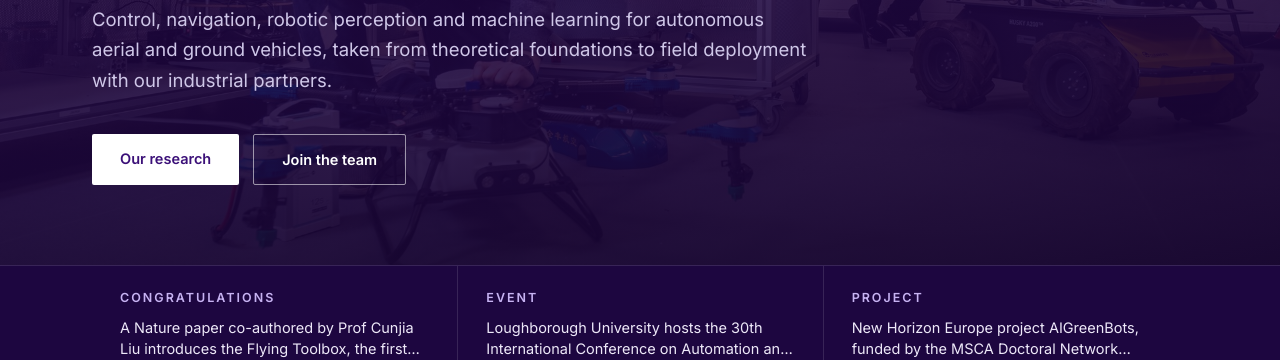
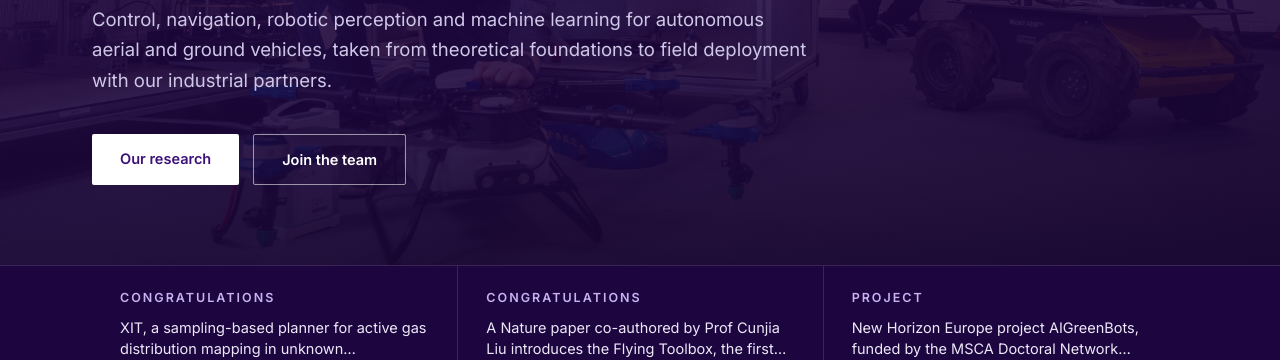
Before and after one commit to LU-Centre-for-Autonomous-Systems/lucas-site, a plain HTML site: page index.html in a window 1280 px wide. Shown: the part 440-800 px from the top of the page. Drawn offline with Linux system fonts and the light colour scheme.

Commit message:
Add XIT paper (IEEE Transactions on Robotics) to publications, news and highlights

```diff
--- a/index.html
+++ b/index.html
@@ -505,10 +505,11 @@ section,.news-item{scroll-margin-top:100px}
       <h2>Latest from the centre</h2>
     </div>
 
+    <div class="news-item" data-hl="1"><div class="news-date">Nov 2026</div><div><b>Congratulations</b>: <a href="https://doi.org/10.1109/tro.2026.3752250" target="_blank" rel="noopener" style="text-decoration:underline">XIT, a sampling-based planner for active gas distribution mapping in unknown environments, is published in IEEE Transactions on Robotics</a>, by Mal Fazliu with Dr Matthew Coombes, Dr Sen Wang (Imperial College London) and Prof Cunjia Liu.</div></div>
     <div class="news-item"><div class="news-date">Feb 2026</div><div><b>Welcome</b>: Dr Boliang Cai joins LUCAS as a Research Associate working on agricultural robotics projects, having graduated from Cardiff University.</div></div>
     <div class="news-item"><div class="news-date">Oct 2025</div><div><b>Welcome</b>: Dan Rowland and Yuchuan Jin join LUCAS as PhD students, working on information gathering and intelligent navigation for autonomous robots in agricultural scenarios.</div></div>
     <div class="news-item" data-hl="1"><div class="news-date">Oct 2025</div><div><b>Congratulations</b>: <a href="https://doi.org/10.1038/s41586-025-09575-x" target="_blank" rel="noopener" style="text-decoration:underline">A Nature paper co-authored by Prof Cunjia Liu introduces the Flying Toolbox, the first demonstration of mid-air tool exchange between drones</a>, advancing cooperative aerial manipulation.</div></div>
-    <div class="news-item" data-hl="1"><div class="news-date">Aug 2025</div><div><b>Event</b>: Loughborough University hosts the 30th International Conference on Automation and Computing (ICAC 2025), 27 – 29 August 2025, with Prof Cunjia Liu as General Chair.</div></div>
+    <div class="news-item"><div class="news-date">Aug 2025</div><div><b>Event</b>: Loughborough University hosts the 30th International Conference on Automation and Computing (ICAC 2025), 27 – 29 August 2025, with Prof Cunjia Liu as General Chair.</div></div>
     <div class="news-item"><div class="news-date">26 Oct 2024</div><div><b>Congratulations</b>: <a href="https://icit2024.ieee-ies.org/keynoteSpeakers.html" style="text-decoration:underline">Prof Chen is invited as keynote speaker at IEEE ICIT 2024</a>.</div></div>
     <div class="news-item" data-hl="1"><div class="news-date">Oct 2024</div><div><b>Project</b>: New Horizon Europe project AIGreenBots, funded by the MSCA Doctoral Network programme, has kicked off.</div></div>
     <div class="news-item"><div class="news-date">Oct 2024</div><div><b>Welcome</b>: Zhipeng Zhong joins LUCAS as a PhD student, working on autonomous ground robotics for horticulture applications.</div></div>
@@ -563,6 +564,7 @@ section,.news-item{scroll-margin-top:100px}
       <li class="pub" data-dir="control" data-year="2026"><a href="https://doi.org/10.1016/j.robot.2026.105557" target="_blank" rel="noopener"><span class="pub-t">Robust consensus control of cooperative transportation systems on uneven terrain</span><span class="pub-m">Shanqi Guo, Boli Chen, Yuanjian Zhang, Jingjing Jiang</span><span class="pub-v">Robotics and Autonomous Systems &middot; 2026</span></a></li>
       <li class="pub" data-dir="perc" data-year="2026"><a href="https://doi.org/10.1038/s41597-025-05809-9" target="_blank" rel="noopener"><span class="pub-t">Towards Fully Autonomous Valet Parking: A Comprehensive Vision-and-Language Dataset and Benchmark Toolkit</span><span class="pub-m">Pengyu Fu, Jincheng Hu, Jihao Li, Jiashen Guo, Ming Liu, Jingjing Jiang, Yuanjian Zhang</span><span class="pub-v">Scientific Data &middot; 2026</span></a></li>
       <li class="pub" data-dir="est" data-year="2026"><a href="https://doi.org/10.1109/ojits.2026.3725336" target="_blank" rel="noopener"><span class="pub-t">What If I Cannot Always See: Misdetection-Aware MPC for Autonomous Vehicles</span><span class="pub-m">Zheyu Zhang, Jingjing Jiang, Tao Yan, Wen-Hua Chen</span><span class="pub-v">IEEE Open Journal of Intelligent Transportation Systems &middot; 2026</span></a></li>
+      <li class="pub" data-dir="info" data-year="2026" data-sel="1"><a href="https://doi.org/10.1109/tro.2026.3752250" target="_blank" rel="noopener"><span class="pub-t">XIT: Exploration and Exploitation Informed Trees for Active Gas Distribution Mapping in Unknown Environments</span><span class="pub-m">Mal Fazliu, Matthew Coombes, Sen Wang, Cunjia Liu</span><span class="pub-v">IEEE Transactions on Robotics &middot; 2026</span></a></li>
       <li class="pub" data-dir="perc" data-year="2025"><a href="https://doi.org/10.3390/app15052615" target="_blank" rel="noopener"><span class="pub-t">A Vision-Guided Deep Learning Framework for Dexterous Robotic Grasping Using Gaussian Processes and Transformers</span><span class="pub-m">Suhas Kadalagere Sampath, Ning Wang, Chenguang Yang, Howard H. Wu, Cunjia Liu, Martin J. Pearson</span><span class="pub-v">Applied Sciences &middot; 2025</span></a></li>
       <li class="pub" data-dir="info" data-year="2025"><a href="https://doi.org/10.1016/j.apor.2025.104458" target="_blank" rel="noopener"><span class="pub-t">Adaptive informative path planning for active reconstruction of spatio-temporal water pollution dispersion using Unmanned Surface Vehicles</span><span class="pub-m">Song Ma, Cunjia Liu, Christopher M. Harvey, Richard Bucknall, Yuanchang Liu</span><span class="pub-v">Applied Ocean Research &middot; 2025</span></a></li>
       <li class="pub" data-dir="control" data-year="2025"><a href="https://doi.org/10.1016/j.apenergy.2024.125197" target="_blank" rel="noopener"><span class="pub-t">An explicit predictive controller for fuel-cell electric vehicles incorporating the hierarchical architecture</span><span class="pub-m">Zewei Jiang, Zhuoran Hou, Liang Chu, Di Zhao, Jingjing Jiang, Jun Yang, Yuanjian Zhang</span><span class="pub-v">Applied Energy &middot; 2025</span></a></li>
```
